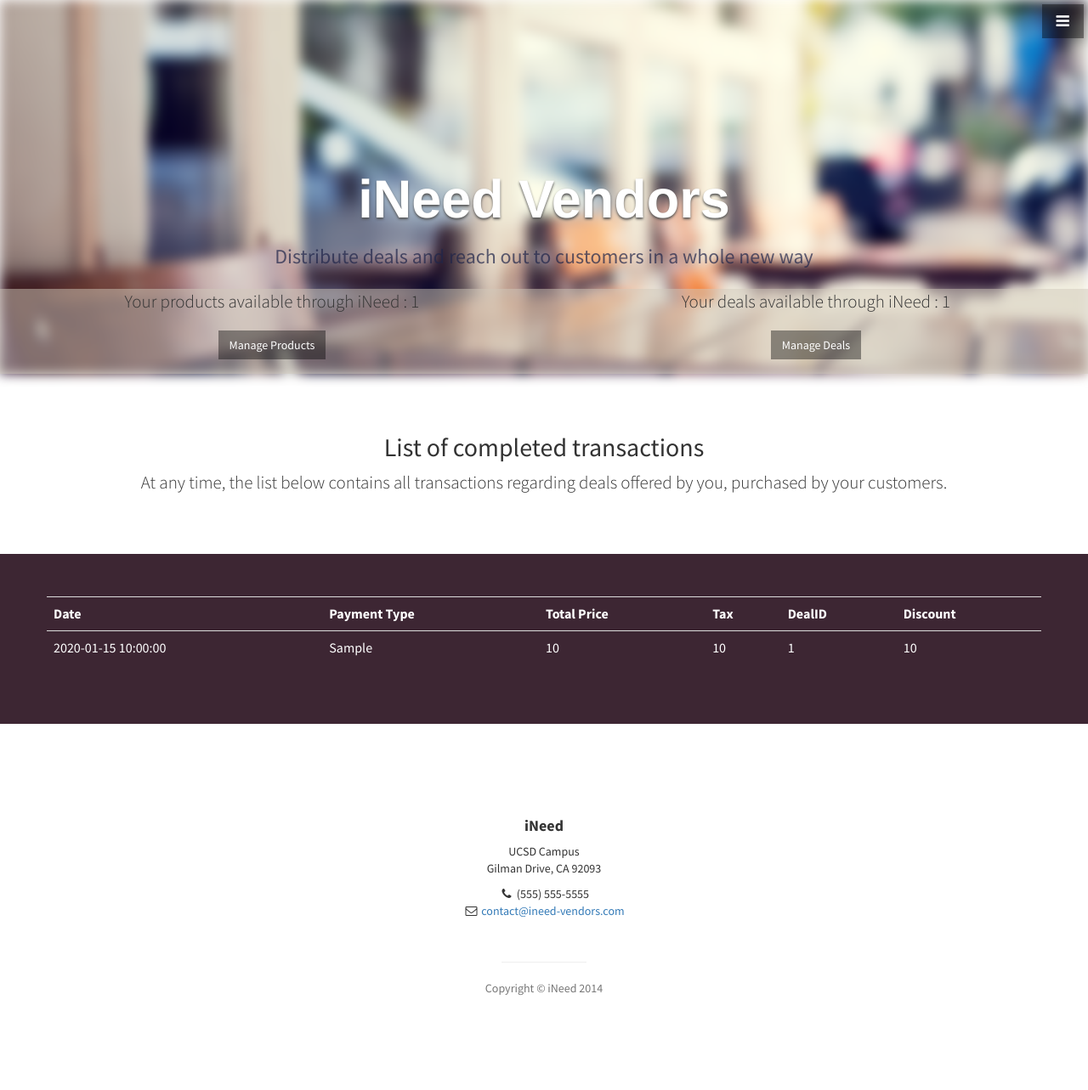
After one commit to suvir/pyNeed, a Flask app: template app/templates/transactions.html in a window 1280 px wide. The commit adds this page. Shown: the whole page at 85% size. Run offline with Flask 2, Linux system fonts and the light colour scheme; the template is opened without the code that fills it: most values are stand-ins (such as "Sample title", 1, 10 or a date in 2020); parts of the project's set-up code (start-up, migrations or seed data) failed here and were passed over; some libraries are stand-ins or nearby versions.

Commit message:
fixed login btn, login crash when entering an invalid/nonexistent email, title text added above the blur, transaction/purchase history page added, added several vendor types

```diff
--- a/app/db_utilities.py
+++ b/app/db_utilities.py
@@ -26,7 +26,6 @@ def __parse_vendor(vendor, products, deals):
         v.deal_list.append(d)
 
     return v
-
 
 def get_vendor_from_db_by_id(vendor_id):
     """
@@ -64,7 +63,7 @@ def get_vendor_from_db(email):
     vendor_id, vendor = get_single_vendor(email)
 
     if vendor is None or vendor_id is None:
-        return None
+        return None, None
 
     # Get all products with matching vendorId
     param = {"vendorId": vendor_id}
@@ -184,7 +183,7 @@ def get_vendor_by_id(vendorId):
     vendors = r.json()
     if len(vendors) == 0 or vendors is None:
         print "No vendor with email found"
-        return None
+        return None, None
 
     vendor = vendors[0]
     print "GETS VENDOR FROM DB"
--- a/app/forms.py
+++ b/app/forms.py
@@ -7,7 +7,11 @@ def VendorTypes():
     result = []
     with open('vendor_types', 'r') as f:
         for line in f:
-            result.extend(literal_eval(line.strip()))
+            try:
+                l = literal_eval(line.strip())
+                result.extend(l)
+            except ValueError:
+                print "Value error"
     return result
 
 class LoginForm(Form):
--- a/app/static/css/main-theme.css
+++ b/app/static/css/main-theme.css
@@ -329,7 +329,7 @@ footer {
 
 
     /*blur*/
-    -webkit-filter: blur(5px);
+    -webkit-filter: blur(7px);
 }
 
 .navbar-brand span:hover{
@@ -351,3 +351,27 @@ footer {
 .active .checked-list-box .list-group-item {
     background-color: #f0ad4e !important;
 }
+
+.headline{
+    position: absolute;
+    text-align: center;
+    vertical-align: middle;
+    top: 25%;
+    left: 10%;
+    right: 10%;
+    color: #3d2633;
+
+}
+
+.shadow-title{
+   color: #fff;
+font-size: 16em;
+font-weight: bold;
+font-family: Helvetica;
+text-shadow: 0px 2px 3px #555;
+}
+
+.subtitle{
+    color: #1f254a;
+    opacity: 0.7;
+}
--- a/app/templates/base.html
+++ b/app/templates/base.html
@@ -84,7 +84,9 @@
 
 <!-- Navigation -->
     <a id="menu-toggle" href="#" class="btn btn-dark btn-lg toggle"><i class="fa fa-bars"></i></a>
-    <a class="btn btn-dark btn-lg toggle login-btn">  <i class="fa fa-sign-in">Login</i></a>
+    {% if email == '' %}
+        <a class="btn btn-dark btn-lg toggle login-btn" onclick="$('#loginModal').modal({'backdrop':'static'});">  <i class="fa fa-sign-in">Login</i></a>
+    {% endif %}
     <nav id="sidebar-wrapper">
         <ul class="sidebar-nav">
             <a id="menu-close" href="#" class="btn btn-light btn-lg pull-right toggle"><i class="fa fa-times"></i></a>
@@ -94,7 +96,8 @@
                 {%if 'email' in session%}
                     <a href="index#profile" id="email-session">{{email}}</a>
                 {%else%}
-                    <a onclick="$('#loginModal').modal({'backdrop':'static'});"> Login ></a>
+                    <!-- <a onclick="$('#loginModal').modal({'backdrop':'static'});"> Login ></a>-->
+                    <a href="index">iNeed</a>
 
                 {%endif%}
             </li>
@@ -143,7 +146,7 @@
     <!-- Testing new design -->
     <div class="semi-nav">
         <div class="col-xs-10 col-s-10 col-md-10">
-            <a href="index#top"><i class="fa fa-info-circle">INEED</i> </a>
+            <!--<a href="index#top"><i class="fa fa-info-circle">INEED</i> </a>-->
         </div>
         <div class="col-xs-1 col-s-1 col-md-1">
 
@@ -163,13 +166,15 @@
 
   <!-- Header -->
     <header id="top" class="header blur">
-        <div class="text-vertical-center">
-            <h1>iNeed Vendors</h1>
-            <h3>Distribute deals and reach out to customers in a whole new way </h3>
-            <br>
+                <div class="text-vertical-center">
 
         </div>
     </header>
+    <div class="text-vertical-center headline">
+        <h1 class="shadow-title">iNeed Vendors</h1>
+        <h3 class="subtitle">Distribute deals and reach out to customers in a whole new way </h3>
+        <br>
+    </div>
     <div class="bottom-header text-vertical-center form-group">
         {% if email=='' %}
             <div class="col-xs-12 col-s-12 col-m-12">
--- a/app/templates/index.html
+++ b/app/templates/index.html
@@ -111,11 +111,7 @@
                             </div>
                         </div>
 
-
-
-
                         <div class="form-group">
-
                             {{form.category(class_="form-control input-sm")}}
                         </div>
                         <hr class="small">
--- /dev/null
+++ b/app/templates/transactions.html
@@ -0,0 +1,109 @@
+<!-- Author: Nemanja Aksic -->
+<!-- extend from base layout -->
+{% extends "base.html" %}
+{% block content %}
+
+
+
+    <section id="about" class="about">
+        <div class="container">
+            <div class="row">
+                <div class="col-lg-12 text-center">
+                    <h2>List of completed transactions</h2>
+                    <p class="lead">At any time, the list below contains all transactions regarding deals offered by you,
+                    purchased by your customers.</p>
+                </div>
+            </div>
+            <!-- /.row -->
+        </div>
+        <!-- /.container -->
+    </section>
+
+<section id="services" class="services bg-primary">
+    <div class="container" id="product_list">
+        <div class="row text-center">
+            <table class="table" id="product_table">
+                <tr>
+                    <td><b>Date</b></td>
+                    <td><b>Payment Type</b></td>
+                    <td><b>Total Price</b></td>
+                    <td><b>Tax</b></td>
+                    <td><b>DealID</b></td>
+                    <td><b>Discount</b></td>
+                </tr>
+                <tr>
+                {% for transactions in transactions %}
+                    <td>{{ transactions.date }}</td>
+                    <td>{{ transactions.payment_type }}</td>
+                    <td>{{ transactions.total }}</td>
+                    <td>{{ transactions.tax }}</td>
+                    <td>{{ transactions.deal_id }}</td>
+                    <td>{{ transactions.discount }}</td>
+                {% endfor %}
+                </tr>
+
+
+            </table>
+
+
+        </div>
+    </div>
+
+
+
+        <!--<div class="container">
+            <div class="row text-center">
+                <div class="row" id="itemRows">
+                    <form method="post">
+                    <div class="col-xs-5 col-md-5">
+                        <div class="form-group">
+                            <input type="text" class="form-control input-sm" name="add_qty" placeholder="Name: "/>
+                        </div>
+                    </div>
+                    <div class="col-xs-5 col-md-5">
+                        <div class="form-group">
+                         <input type="text" class="form-control input-sm" name="add_name" placeholder="Description: "/>
+                        </div>
+                    </div>
+                    <div class="col-xs-2 col-md-2">
+                        <div class="form-group">
+                             <input onclick="addRow(this.form);" type="button" value="Add row" class="btn btn-light"/>
+                        </div>
+                    </div>
+                        <br/>
+
+
+                </div>
+                <input type="submit" class="btn btn-light" name="ok" value="Save Changes">
+                </form>
+            </div>
+        </div> -->
+</section>
+
+<script type="text/javascript">
+
+    function submitEditRemoveForm(){
+        $('#delete_form').submit();
+    }
+
+
+
+    function scrollToElement(ele) {
+    $(window).scrollTop(ele.offset().top).scrollLeft(ele.offset().left);
+    }
+    scrollToElement($('#product_list'));
+var rowNum = 0;
+function addRow(frm) {
+	rowNum++;
+	console.log(rowNum);
+	var row = '<p id="rowNum'+rowNum+'">Name: <input type="text" name="qty'+rowNum+'" value="'+frm.add_qty.value+'"> Description: <input type="text" name="name'+rowNum+'" value="'+frm.add_name.value+'"> Price: <input type="text" name="price'+rowNum+'" value="'+frm.add_price.value+'"> <input type="button" value="Remove" onclick="removeRow('+rowNum+');"></p>';
+	jQuery('#product_form').append(row);
+	frm.add_qty.value = '';
+	frm.add_name.value = '';
+}
+
+function removeRow(rnum) {
+	jQuery('#rowNum'+rnum).remove();
+}
+</script>
+{% endblock %}
```
Also changed, not shown: app/models.py (+9 -0 lines), app/templates/deals.html (+52 -28 lines), app/transactions_utilities.py (added, +26 -0 lines), app/views.py (+13 -4 lines), 1 other file.
